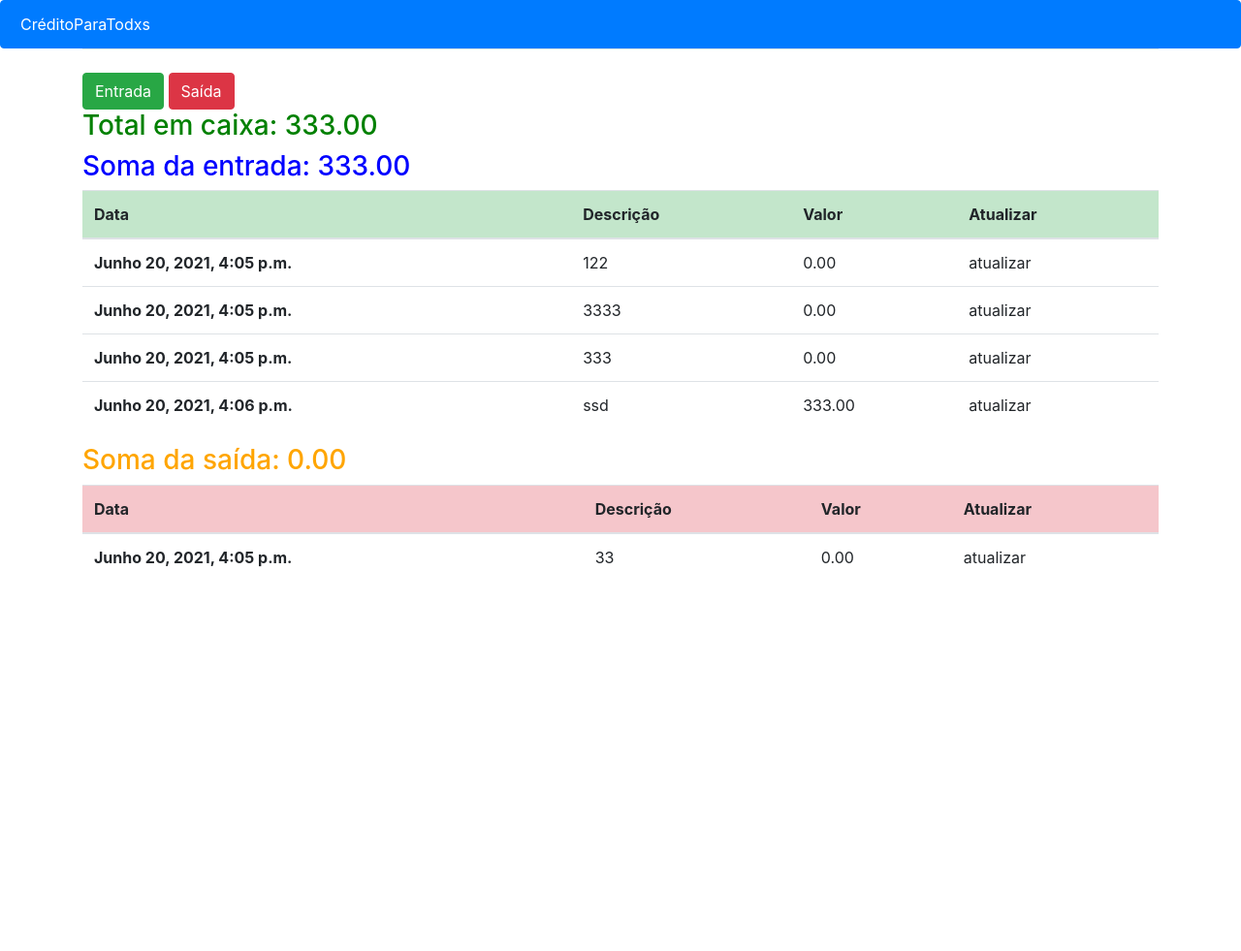
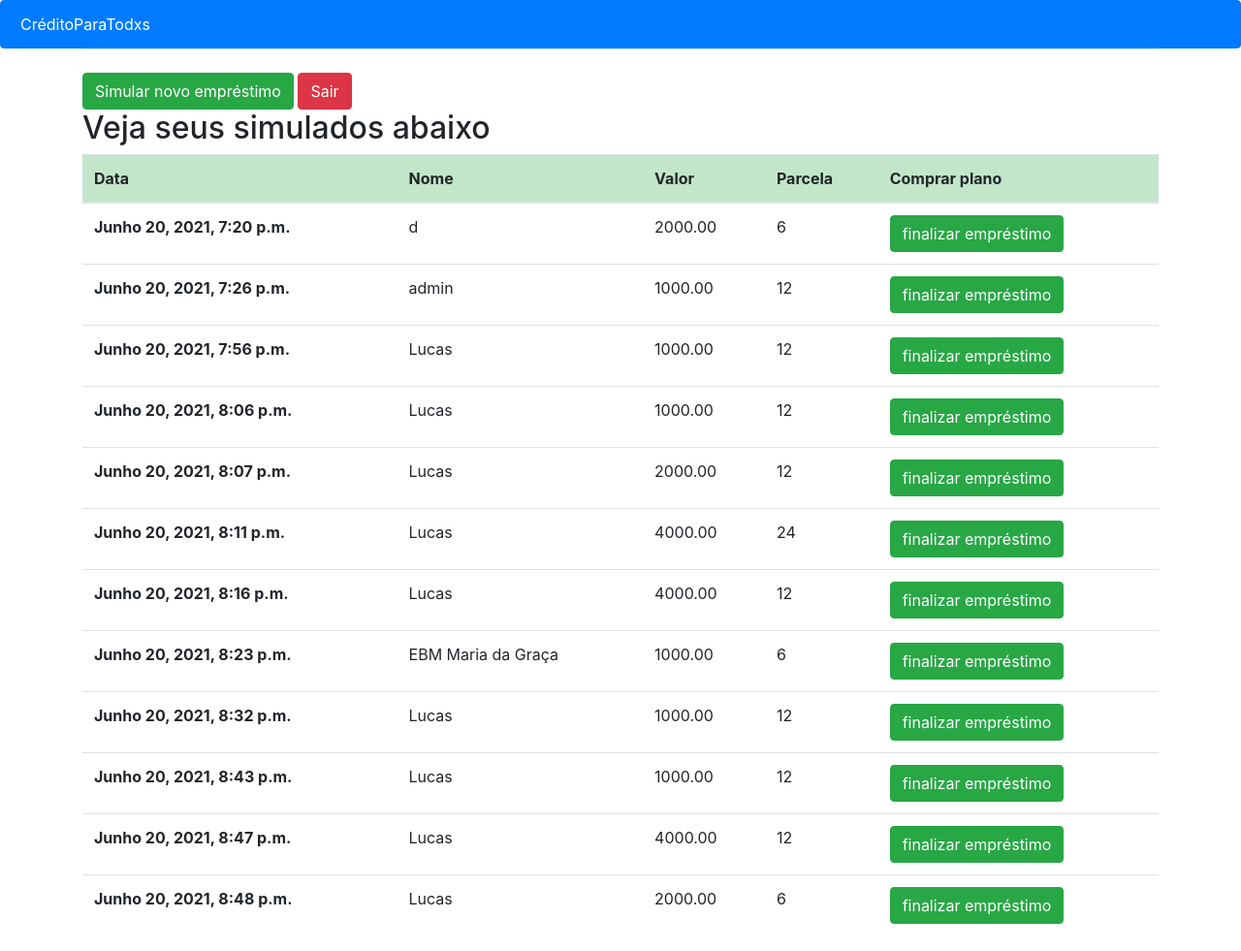
Before and after one commit to JorgeLuizAngioleti/credito, a Django app: page /home/ in a window 1280 px wide. Shown: the whole page at 97% size. Before the commit the page ends 585 px from the top, so only its background shows below. Run offline with Django 3.2, Linux system fonts and the light colour scheme; data comes from the database, SQL or seed files in the repository; some libraries are stand-ins or nearby versions.

Commit message:
criação do resultado 1

```diff
--- a/app1/admin.py
+++ b/app1/admin.py
@@ -1,6 +1,8 @@
 from django.contrib import admin
-from .models import Entrada, Saida, User
+from .models import Entrada, User, Banco, Valor, Parcelas
 # Register your models here.
 admin.site.register(Entrada)
-admin.site.register(Saida)
 admin.site.register(User)
+admin.site.register(Banco)
+admin.site.register(Valor)
+admin.site.register(Parcelas)
--- a/app1/models.py
+++ b/app1/models.py
@@ -4,27 +4,40 @@ from cpf_field.models import CPFField
 from django.contrib.auth.models import AbstractUser
 from django.conf import settings
 # Create your models here.
-class Entrada(models.Model):
-    nome = models.CharField(u'Gastos de entrada',max_length=150)
-    data = models.DateTimeField( default=timezone.now)
-    entrada = models.DecimalField(max_digits=8, decimal_places=2, default=0)
 
+
+class Banco(models.Model):
+    nome = models.CharField(u'Informe seu banco',max_length=80,)
     def __str__(self):
         return self.nome
 
+class Valor(models.Model):
+    valor = models.DecimalField(max_digits=12, decimal_places=2, default=0)
+    def __str__(self):
+        return str(self.valor)
 
-class Saida(models.Model):
-    nome = models.CharField(u'Gastos de saída',max_length=150)
+class Parcelas(models.Model):
+    parcelas = models.IntegerField(default=6)
+    def __str__(self):
+        return str(self.parcelas)
+
+class Entrada(models.Model):
+    nome = models.CharField(u'Usuario',max_length=150)
     data = models.DateTimeField( default=timezone.now)
-    saida = models.DecimalField(max_digits=8, decimal_places=2, default=0)
+    valor = models.ForeignKey(Valor, on_delete=models.CASCADE)
+    parcela = models.ForeignKey(Parcelas, on_delete=models.CASCADE)
+    fechou_negocio = models.BooleanField(u'comprou',default=False)
+
 
     def __str__(self):
         return self.nome
 
 class User(AbstractUser):
-    nome = models.CharField(u'Nome completo', max_length=50)
-    idade = models.IntegerField()
+    nome = models.CharField(u'Endereço', max_length=50)
+    idade = models.IntegerField(default=0)
+    telefone = models.CharField(u'Telefone', max_length=50)
     cpf = CPFField('cpf')
+   # banco = models.ForeignKey(Banco, on_delete=models.CASCADE)
     birth_date = models.DateField(null=True, blank=True)
     #esc = models.ForeignKey(Escola, on_delete=models.CASCADE)
     #per1 = models.BooleanField(u'Permição 1',default=False)
--- a/app1/templates/app1/boasvindas.html
+++ b/app1/templates/app1/boasvindas.html
@@ -1,12 +1,12 @@
 {% extends 'app1/base.html' %}
 {% load crispy_forms_tags %}
 {% block conteudo %}
+<a href="{% url 'register' %}" class="btn btn-success">simular crédito</a>
 {% if user.is_authenticated  %}<!-- if 1-->
 <h4>Olá {{ user.username }}!</h4>
-<a href="{% url 'register' %}" class="btn btn-success">simular crédito</a>
-<a href="{% url 'logout' %}" class="btn btn-success">Logout</a>
+<a href="{% url 'logout' %}" class="btn btn-danger">Sair</a>
 {%else%}
-<a href="{% url 'login' %}" class="btn btn-success">Login</a>
+<a href="{% url 'login' %}" class="btn btn-primary">Login</a>
 {%endif%}
 
 
--- a/app1/templates/app1/cadastro.html
+++ b/app1/templates/app1/cadastro.html
@@ -7,7 +7,8 @@
   {% csrf_token %}
    {{ form|crispy }}
 
-	<button type="submit" class="btn btn-success">entrar</button>
+	<button type="submit" class="btn btn-success">Cadastrar</button>
 </div>
 </form>
+<a href="{% url 'url_boasvindas' %}" class="btn btn-success">voltar</a>
 {%endblock%}
--- a/app1/templates/app1/home.html
+++ b/app1/templates/app1/home.html
@@ -1,26 +1,18 @@
 {% extends 'app1/base.html' %}
 {% load crispy_forms_tags %}
 {% block conteudo %}
-<a href="{% url 'url_entrada' %}" class="btn btn-success">Entrada</a>
-<a href="{% url 'url_saida' %}" class="btn btn-danger">Saída</a>
-
-        {%if total < 0%}
-            <h3 style="color:red">Total em caixa: {{total|floatformat:2}}</h3>
-        {%elif total >= 0%}
-    <h3 style="color:green">Total em caixa: {{total|floatformat:2}}</h3>
-        {%else%}
-            <h3>Total em caixa: </h3>
-        {%endif%}
-
-<h3 style="color:blue">Soma da entrada: {{entrada|floatformat:2}}</h3>
+<a href="{% url 'url_entrada' %}" class="btn btn-success">Simular novo empréstimo</a>
+<a href="{% url 'logout' %}" class="btn btn-danger">Sair</a>
+<h2>Veja seus simulados abaixo</h2>
 <div class="table-responsive">
 <table class="table">
   <thead class="table-success">
     <tr>
       <th scope="col">Data</th>
-      <th scope="col">Descrição</th>
+      <th scope="col">Nome</th>
       <th scope="col">Valor</th>
-      <th scope="col">Atualizar</th>
+      <th scope="col">Parcela</th>
+      <th scope="col">Comprar plano</th>
     </tr>
   </thead>
   <tbody>
@@ -28,32 +20,12 @@
      {%for e in todas_e%}
       <th scope="row">{{e.data}}</th>
       <td>{{e.nome}}</td>
-      <td>{{e.entrada}}</td>
-      <td>atualizar</td>
+      <td>{{e.valor}}</td>
+      <td>{{e.parcela}}</td>
+      <td><a href="{% url 'url_entrada' %}" class="btn btn-success">finalizar empréstimo</a></td>
     </tr>
     {%endfor%}
   </tbody>
 </table>
-<h3 style="color:orange">Soma da saída: {{saida|floatformat:2}}</h3>
-<table class="table">
-  <thead class="table-danger">
-    <tr>
-      <th scope="col">Data</th>
-      <th scope="col">Descrição</th>
-      <th scope="col">Valor</th>
-      <th scope="col">Atualizar</th>
-    </tr>
-  </thead>
-  <tbody>
-    <tr>
-  {%for e in todas_s%}
-     <th scope="row">{{e.data}}</th>
-      <td>{{e.nome}}</td>
-      <td>{{e.saida}}</td>
-      <td>atualizar</td>
-    </tr>
-  {%endfor%}
-  </tbody>
-</table>
 </div>
 {% endblock %}
--- a/app1/views.py
+++ b/app1/views.py
@@ -1,7 +1,7 @@
 from django.shortcuts import render, redirect
 from django.db.models import Sum
-from .models import Entrada, Saida
-from .forms import EntradaForm, SaidaForm, NewUserForm
+from .models import Entrada
+from .forms import EntradaForm,  NewUserForm
 from django.contrib.auth.decorators import login_required
 from django.contrib import messages
 from django.contrib.auth import login
@@ -9,17 +9,9 @@ from django.contrib.auth import logout
 def home(request):
     context={}
     tudo_ent = Entrada.objects.all()
-    tudo_sai = Saida.objects.all()
-    ent = Entrada.objects.all().aggregate(e=Sum('entrada'))
-    sai = Saida.objects.all().aggregate(s=Sum('saida'))
-    context['entrada']=ent['e']
-    context['saida']= sai['s']
-    try:
-        context['total']=ent['e']-sai['s']
-    except:
-        pass
+    for i in tudo_ent:
+        print(i.valor,i.parcela)
     context['todas_e']=tudo_ent
-    context['todas_s']=tudo_sai
     return render(request,'app1/home.html', context)
 
 def boasvindas(request):
@@ -37,6 +29,7 @@ def logout1(request):
 
 @login_required
 def AddEntrada(request):
+    nome = request.user.first_name
     context={}
     if request.method == 'POST':
         form = EntradaForm(request.POST)
@@ -44,29 +37,18 @@ def AddEntrada(request):
             form.save()
             return redirect('url_home')
     else:
-        form = EntradaForm()
+        form = EntradaForm(initial={"nome":nome})
     context['form']=form
     context['identificacao'] = "Entrada"
-    return render(request,'app1/form.html',context)
-@login_required
-def AddSaida(request):
-    context={}
-    if request.method == 'POST':
-        form = SaidaForm(request.POST)
-        if form.is_valid():
-            form.save()
-            return redirect('url_home')
-    else:
-        form = SaidaForm()
-    context['form']=form
-    context['identificacao']="Saída"
     return render(request,'app1/form.html',context)
 
 def register_request(request):
 	if request.method == "POST":
 		form = NewUserForm(request.POST)
 		if form.is_valid():
-			form.save()
+			s = form.save()
+			s.set_password(s.password)
+			s = form.save()
 			messages.success(request, "Registrado com sucesso!" )
 			return redirect("login")
 		messages.error(request, "Usuario não registrado, informações invalidas.")
--- a/treino/urls.py
+++ b/treino/urls.py
@@ -15,7 +15,7 @@ Including another URLconf
 """
 from django.contrib import admin
 from django.urls import path, include
-from app1.views import home, AddEntrada, AddSaida, boasvindas, capa, register_request, logout1
+from app1.views import home, AddEntrada,  boasvindas, capa, register_request, logout1
 from django.contrib.auth.views import LoginView
 urlpatterns = [
     path('admin/', admin.site.urls),
@@ -25,6 +25,5 @@ urlpatterns = [
     path('home/', home, name='url_home'),
     path('capa/', capa, name='url_capa'),
     path('Entradas/', AddEntrada, name='url_entrada'),
-    path('Saidas/', AddSaida, name='url_saida'),
     path("register/", register_request, name="register"),
 ]
```
Also changed, not shown: app1/forms.py (+3 -9 lines), app1/migrations/0001_initial.py, app1/migrations/0002_auto_20210620_1539.py (deleted), app1/migrations/0002_entrada_fechou_negocio.py (added), app1/migrations/0003_auto_20210620_1551.py (deleted), app1/migrations/0003_delete_saida.py (added), db.sqlite3.
